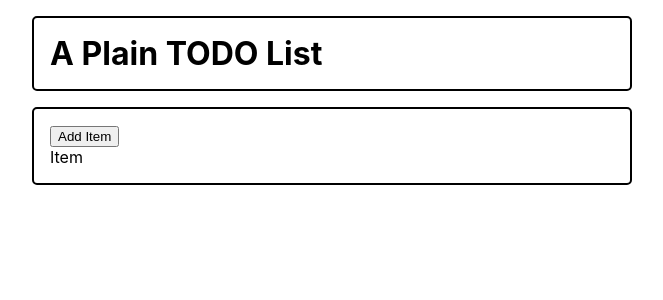
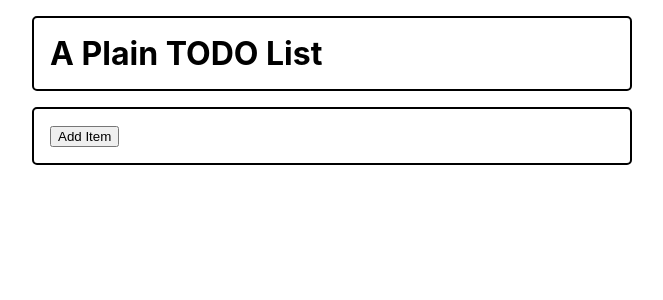
Before and after one commit to JanZaion/plaintodo, a Next.js app: page / in a window 1280 px wide. Shown: the top 300 px of the page, without its empty margins (308-971 px from the left). Built offline with nearby package versions, Linux system fonts and the light colour scheme.

Commit message:
make items addable

```diff
--- a/src/Add.tsx
+++ b/src/Add.tsx
@@ -1,7 +1,8 @@
-type Props = {};
+type Props = { todos: number; setTodos: (todos: number) => void };
 
-const Add = (props: Props) => {
-  return <button>Add Item</button>;
+const Add: React.FC<Props> = (props) => {
+  const { todos, setTodos } = props;
+  return <button onClick={() => setTodos(todos + 1)}>Add Item</button>;
 };
 
 export default Add;
--- a/src/AppContainer.tsx
+++ b/src/AppContainer.tsx
@@ -1,12 +1,17 @@
 import Item from '../src/Item';
 import Add from '../src/Add';
 import styles from '../styles/Home.module.scss';
+import { useState } from 'react';
 
 const AppContainer = () => {
+  const [todos, setTodos] = useState(0);
+
   return (
     <div className={styles.appContainer}>
-      <Add />
-      <Item />
+      <Add setTodos={setTodos} todos={todos} />
+      {[...Array(todos)].map((e, i) => (
+        <Item key={i} />
+      ))}
     </div>
   );
 };
```
